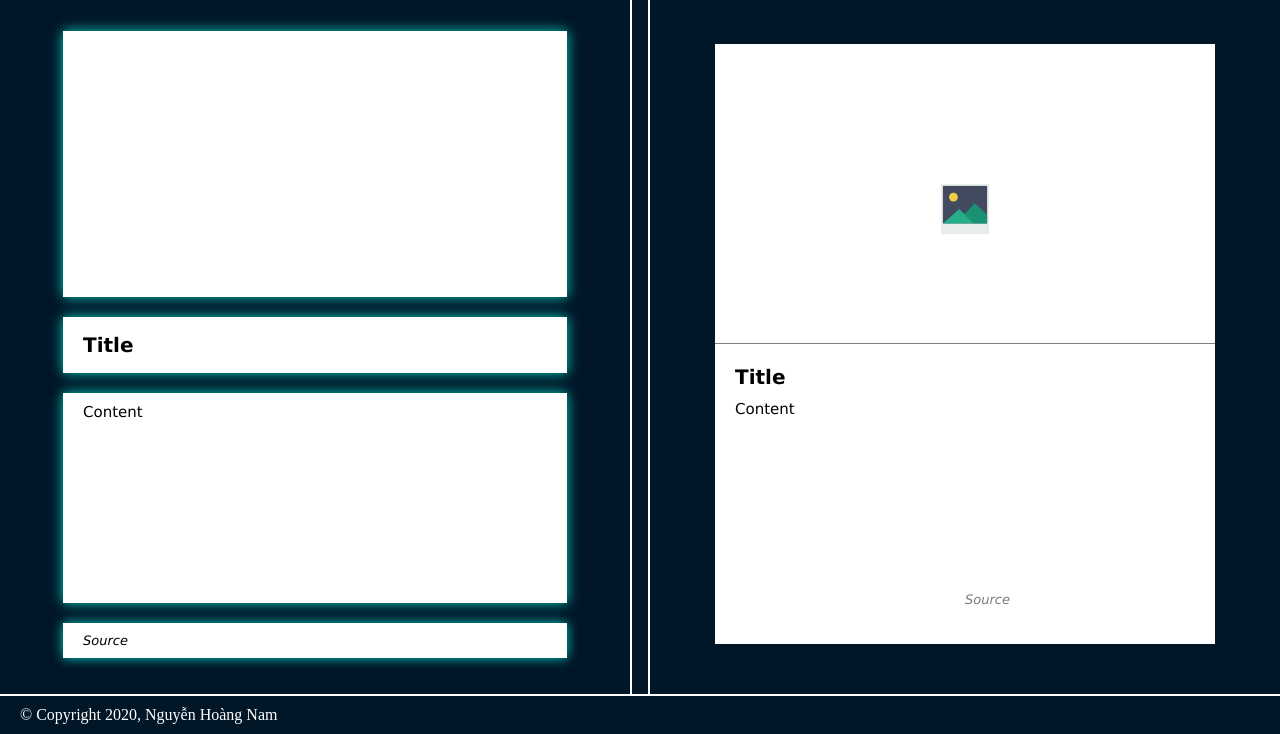
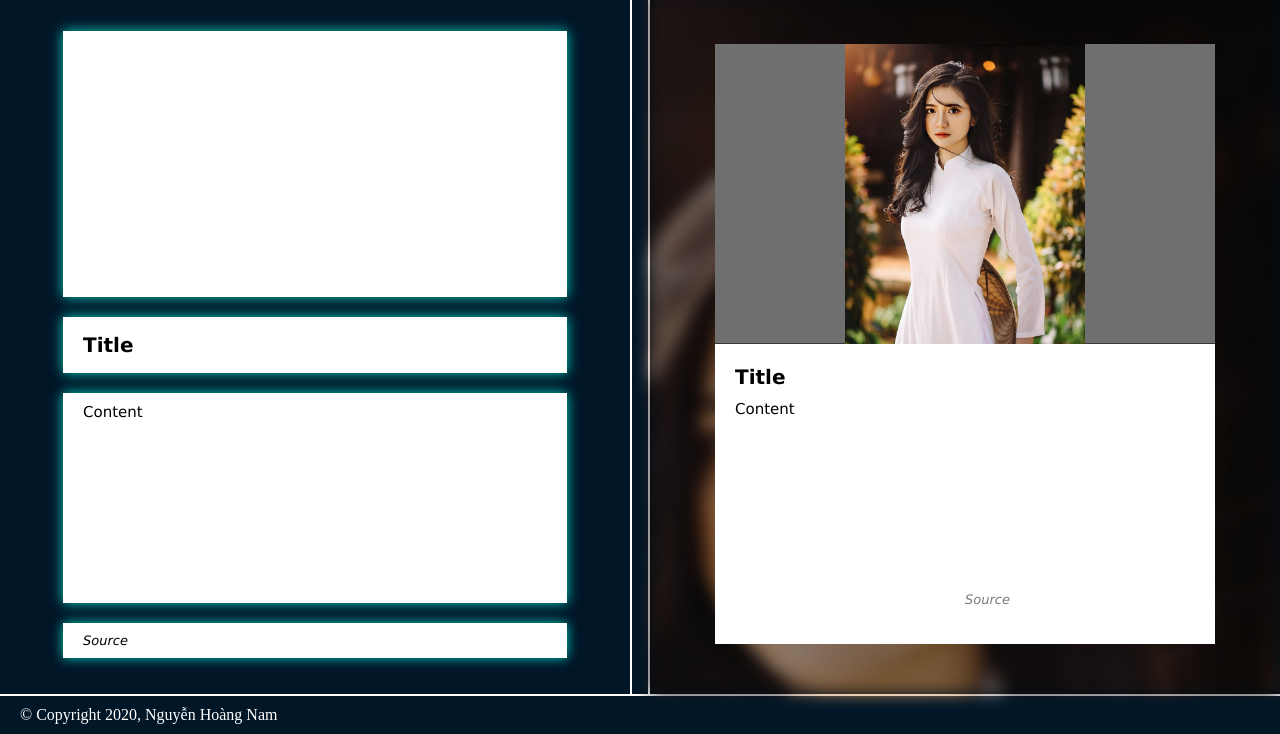
Before and after one commit to congviec18120062/text-image, a plain HTML site: page index.html in a window 1280 px wide. Shown: the part 66-800 px from the top of the page. Drawn offline with Linux system fonts and the light colour scheme.

Commit message:
🍉 Add photo _ Add blur photo in backgroun _ Add download button

```diff
--- a/css/main.css
+++ b/css/main.css
@@ -42,8 +42,14 @@ header {
 }
 
 .download {
+  border: 1px solid white;
+}
+
+#download {
+  display: inline-block;
   padding: 5px;
-  border: 1px solid white;
+  width: 100%;
+  height: 100%;
 }
 
 .download-img {
@@ -105,12 +111,25 @@ main {
 
 .output-image {
   border-left: 2px solid white;
+  position: relative;
 }
 
 .canvas {
   width: 100%;
   height: 100%;
   justify-content: center;
+  position: absolute;
+  top: 0;
+  left: 0;
+  background-color: rgba(0, 0, 0, 0.4);
+  z-index: 1;
+}
+
+.blur-image {
+  width: 100%;
+  height: 100%;
+  filter: blur(8px);
+  -webkit-filter: blur(8px);
 }
 
 canvas {
--- a/index.html
+++ b/index.html
@@ -11,7 +11,7 @@
 <body>
   <header class="flex flex-center">
     <div class="logo">Textimage</div>
-    <div class="download"><img src="./img/download.svg" class="download-img" alt="download"></div>
+    <div class="download"><a href="#" id="download"><img src="./img/download.svg" class="download-img" alt="download"></a></div>
   </header>
   <main class="grid">
     <section class="flex input-text">
@@ -21,6 +21,7 @@
       <div class="box source flex flex-center" id="source" data-choose="false"></div>
     </section>
     <section class="output-image">
+      <div class="blur-image" id="canvas-box"></div>
       <div class="flex flex-center canvas">
         <canvas id="viewport" width="500px" height="600px"></canvas>
       </div>
--- a/js/index.js
+++ b/js/index.js
@@ -13,18 +13,22 @@ let titleCheck = title.getAttribute("data-choose") == "true";
 let contentCheck = content.getAttribute("data-choose") == "true";
 let sourceCheck = source.getAttribute("data-choose") == "true";
 
+let canvasBox = document.getElementById("canvas-box");
+let download = document.getElementById("download");
+
 let canvas = document.getElementById("viewport");
 let context = canvas.getContext("2d");
 
 let canvasWidth = canvas.width;
 let canvasHeight = canvas.height;
 
-context.fillStyle = "#ffffff";
+context.fillStyle = "#6f6f6f";
 context.fillRect(0, 0, canvasWidth, canvasHeight / 2);
 
 if (uploadImageCheck) {
 } else {
-  headerImage();
+  // headerImage();
+  demoImage();
 }
 
 context.moveTo(0, canvasHeight / 2);
@@ -55,6 +59,10 @@ if (sourceCheck) {
   showSource("Source");
 }
 
+// let canvasImageLink = canvas.toDataURL("image/png");
+let demoLink = "../img/demo.jpg";
+canvasBox.style.background = `url(${demoLink}) no-repeat top center`;
+
 //-----------------------------------------------
 
 function headerImage() {
@@ -62,6 +70,18 @@ function headerImage() {
   img.src = "../img/picture.svg";
   img.onload = function () {
     context.drawImage(img, canvasWidth / 2 - 25, canvasHeight / 4 - 10, 50, 50);
+  };
+}
+
+function demoImage() {
+  let img = new Image();
+  img.src = "../img/demo.jpg";
+  img.onload = function () {
+    let ratio = img.naturalWidth / img.naturalHeight;
+    let imageHeight = canvasHeight / 2;
+    let imageWidth = imageHeight * ratio;
+    let imageLeft = (canvasWidth - imageWidth) / 2;
+    context.drawImage(img, imageLeft, 0, imageWidth, imageHeight);
   };
 }
 
@@ -82,3 +102,20 @@ function showSource(source) {
   context.font = "italic 13px Verdana";
   context.fillText("Source", canvasWidth / 2, canvasHeight - 40);
 }
+
+function downloadCanvas(link, filename) {
+  // let canvasImage = new Image();
+  // canvasImage.src = canvas.toDataURL();
+  link.href = canvas.toDataURL();
+  link.download = filename;
+}
+
+//----------------------------------------------
+
+download.addEventListener(
+  "click",
+  function () {
+    downloadCanvas(this, "demo.png");
+  },
+  false
+);
```
Also changed, not shown: img/demo.jpg (added), img/demo.png (added).
